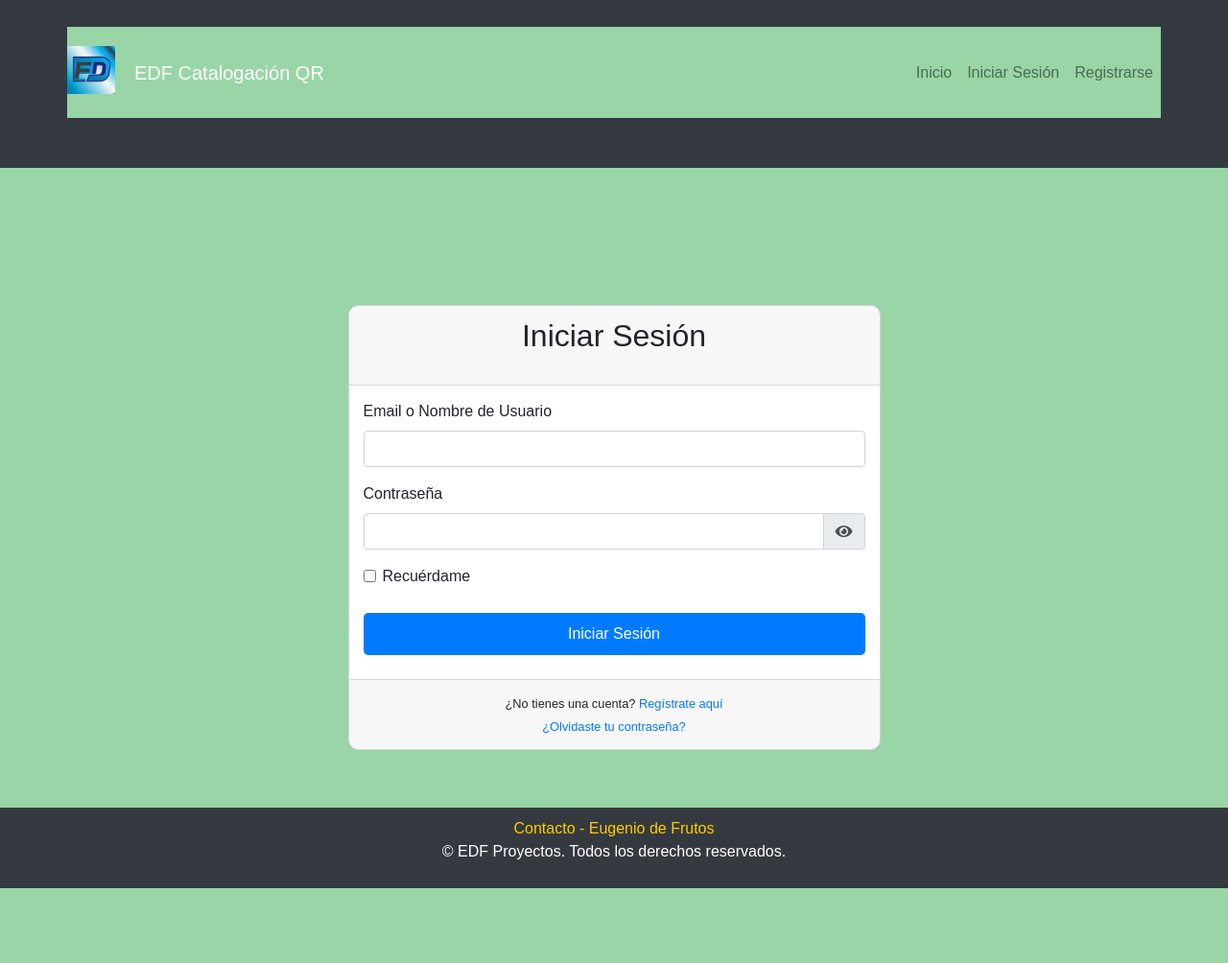
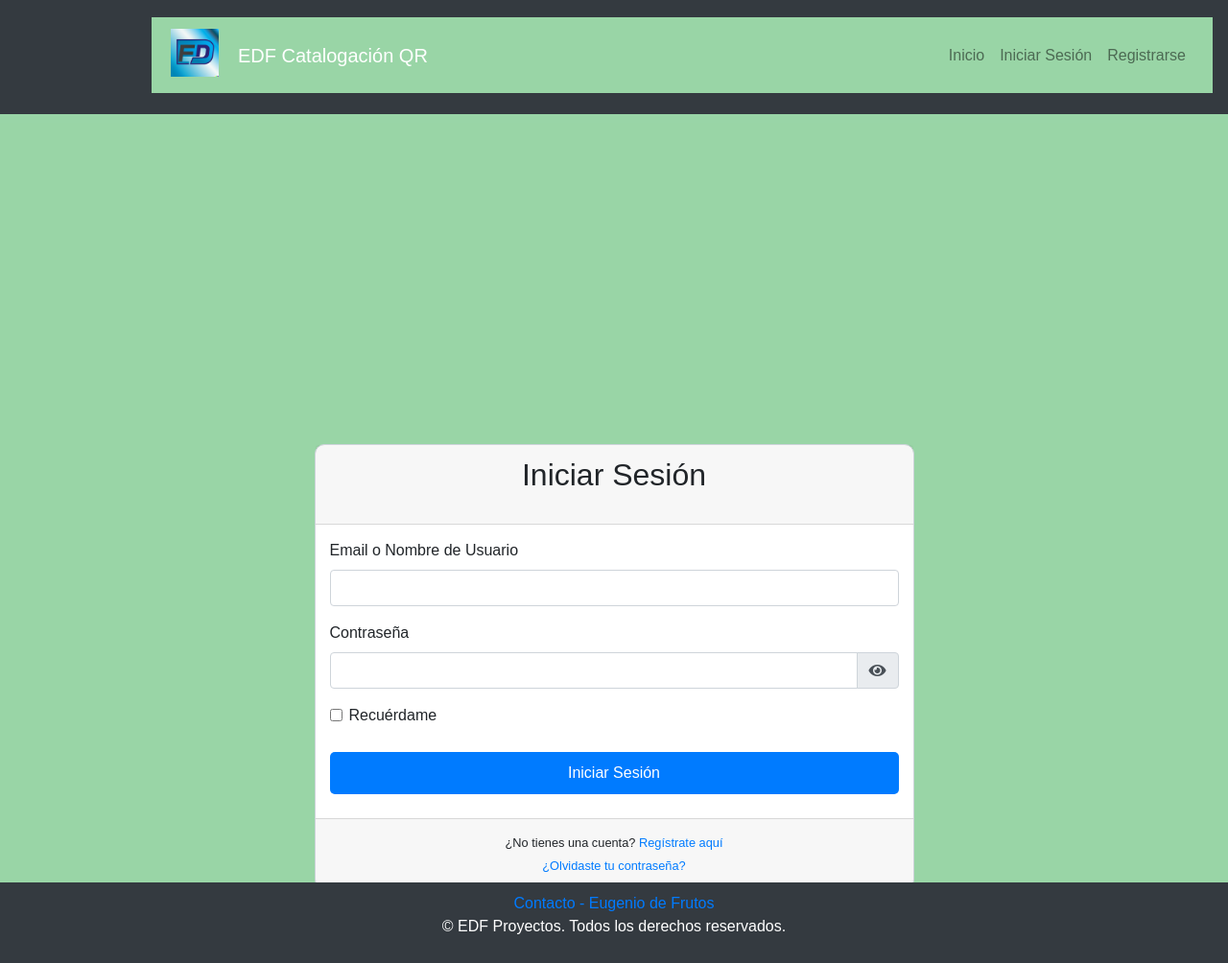
Before and after one commit to edfrutos/aws_edfcatalogoqr, a Flask app: page /login in a window 1280 px wide. Shown: the whole page at 96% size. Run offline with Flask 3, Linux system fonts and the light colour scheme; some libraries are stand-ins or nearby versions.

Commit message:
Depurados estilos de about.html, contacto.html, layout.html y login.html

```diff
--- a/app/static/css/style.css
+++ b/app/static/css/style.css
@@ -10,16 +10,32 @@ body {
 }
 
 .containers {
-  margin-top: 5px;
   padding-top: 3px !important;
   background-color: #99D5A6 !important;
+}
+
+.container-content {
+  padding-top: 0px !important;
+  padding-bottom: 0px !important;
+  padding-left: 0% !important;
+  padding-right: 0% !important;
+  background-color: #99D5A6 !important;
+  margin-top: 10% !important;
+  margin-bottom: 6% !important;
+}
+
+.container-create {
+  padding-left: 0% !important;
+  padding-right: 0% !important;
+  background-color: #99D5A6 !important;
+  margin-top: 11% !important;
 }
 
 .container, .container-content {
   padding-left: 0%;
   padding-right: 0%;
-  padding-bottom: 60px;
   background-color: #99d5a6;
+  margin-top: 10%;
 }
 
 .header-container {
@@ -272,9 +288,6 @@ button {
 }
 
 .navbar {
-  z-index: 9999 !important;
-}
-.navbar {
   position: relative;
   display: -ms-flexbox;
   display: flex;
@@ -284,8 +297,8 @@ button {
   align-items: center;
   -ms-flex-pack: justify;
   justify-content: space-between;
-  padding: .5rem 1rem 2rem;
-  margin-bottom: 20px;
+  margin-bottom: 4px;
+  z-index: 9999 !important;
 }
 
 .navbar-dark .navbar-nav .nav-link {
@@ -433,10 +446,42 @@ button {
   border: 10px;
 }
 
+.navbar-content {
+  display: -ms-flexbox;
+  display: flex;
+  -ms-flex-wrap: wrap;
+  flex-wrap: wrap;
+  -ms-flex-align: center;
+  align-items: center;
+  -ms-flex-pack: justify;
+  justify-content: space-between;
+  margin-top: 10px;
+  margin-bottom: 10px;
+  padding-left: 20px;
+  padding-bottom: 2px;
+  border: 10px;
+  background-color: #99d5a6;
+  padding-right: 20px;
+  padding-top: 2px;
+  margin-left: 142px;
+  width: 90%;
+}
+
 .align-top {
-  vertical-align: middle;
+  vertical-align: middle !important;
 }
 
 .row {
   padding-top: 95px;
 }
+
+.login {
+  margin-top: 15rem;
+}
+
+.register {
+  padding-left: 0%;
+  padding-right: 0%;
+  background-color: #99d5a6;
+  margin-top: 10%;
+}
--- a/app/templates/about.html
+++ b/app/templates/about.html
@@ -1,6 +1,8 @@
 {% extends "layout.html" %}
 {% block content %}
 <link rel="stylesheet" href="{{ url_for('static', filename='css/style.css') }}">
+<div class="container-content">
+</div>
     <h1>Acerca de EDF Catalogación QR</h1>
     <p>Aplicación con la que sabrás en cualquier momento donde están todos tus objetos guardados en los diferentes contenedores que tu registres en esta misma aplicación.
 
--- a/app/templates/contacto.html
+++ b/app/templates/contacto.html
@@ -1,6 +1,8 @@
 {% extends "layout.html" %}
 {% block content %}
 <link rel="stylesheet" href="{{ url_for('static', filename='css/style.css') }}">
+<div class="container-content">
+</div>
 <div class="container mt-5">
     <h2>Contacto</h2>
     <form method="POST" action="{{ url_for('main.contacto') }}">
--- a/app/templates/layout.html
+++ b/app/templates/layout.html
@@ -10,23 +10,44 @@
     <script src="https://code.jquery.com/jquery-3.5.1.min.js"></script>
     <script src="https://stackpath.bootstrapcdn.com/bootstrap/4.5.2/js/bootstrap.min.js"></script>
     <style>
+        /* Asegurar que el body ocupe toda la pantalla y use flexbox */
+        body, html {
+            height: 100%;
+            margin: 0;
+            display: flex;
+            flex-direction: column;
+        }
+
+        /* El header y footer son fijos con altura fija */
         .navbar-container {
             background-color: #343a40; /* El color de fondo del navbar */
+            position: fixed;
+            top: 0;
+            width: 100%;
+            z-index: 1000;
         }
-        .container-content {
-            padding-left: 10%;
-            padding-right: 10%;
-        }
+
         footer {
             background-color: #343a40;
             color: white;
             padding: 10px 0;
+            position: fixed;
+            bottom: 0;
             width: 100%;
-        }
-        footer a {
-            color: #ffcc00;
+            z-index: 1000;
         }
 
+        /* El contenido principal debe tener un margen superior e inferior para evitar que quede bajo el header o footer */
+        .container-content {
+            flex: 1;
+            padding-top: 70px; /* Ajustar según la altura real del header */
+            padding-bottom: 50px; /* Ajustar según la altura real del footer */
+            padding-left: 10%;
+            padding-right: 10%;
+            overflow-y: auto; /* Para hacer que el contenido sea desplazable */
+        }
+
+        /* Ajustes para pantallas más pequeñas */
         @media (max-width: 768px) {
             .container-content {
                 padding-left: 5%;
@@ -45,7 +66,7 @@
 <body>
     <div class="navbar-container">
         <nav class="navbar navbar-expand-lg navbar-dark">
-            <div class="container">
+            <div class="navbar-content">
                 <a class="navbar-brand" href="{{ url_for('main.home') }}">
                     <img src="{{ url_for('static', filename='images/logo.png') }}" width="50" height="50" class="d-inline-block align-top" alt="EDF Logo">
                     EDF Catalogación QR
@@ -121,11 +142,9 @@
         </div>
     {% endif %}
     {% endwith %}
-
-    <div class="container mt-5 container-content">
+    <div class="container-content">
         {% block content %}{% endblock %}
     </div>
-
     <footer class="text-center">
         <a href="{{ url_for('main.contacto') }}">Contacto - Eugenio de Frutos</a>
         <p>&copy; {{ current_year }} EDF Proyectos. Todos los derechos reservados.</p>
--- a/app/templates/login.html
+++ b/app/templates/login.html
@@ -1,7 +1,7 @@
 {% extends "layout.html" %}
 {% block content %}
 <link rel="stylesheet" href="{{ url_for('static', filename='css/style.css') }}">
-<div class="mt-5">
+<div class="login">
     <div class="row justify-content-center">
         <div class="col-md-6">
             <div class="card">
```
